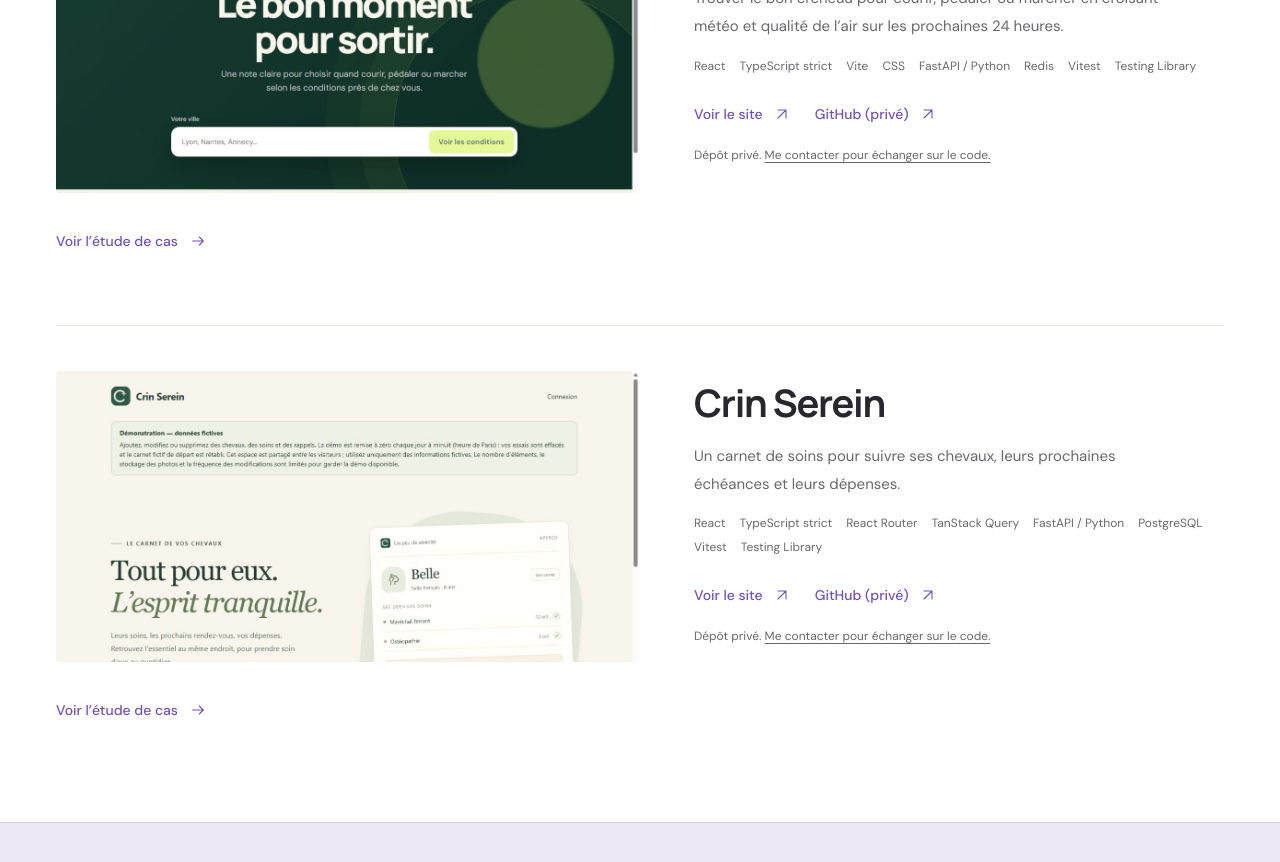
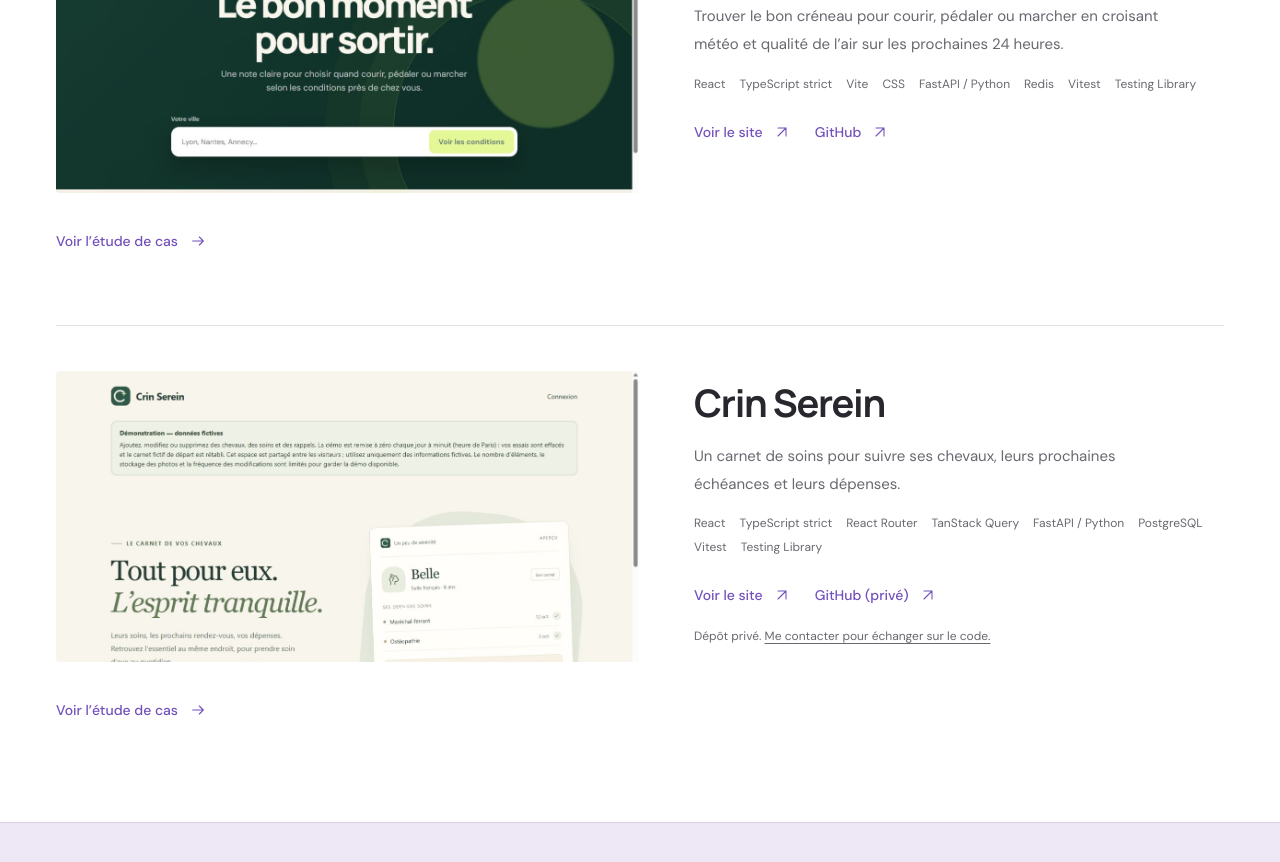
Before and after one commit to Etoiline/etoiline-dev, a React (Vite) app: page / in a window 1280 px wide. Shown: the part 1360-2222 px from the top of the page. Built offline with nearby package versions, Linux system fonts and the light colour scheme.

Commit message:
🐛 Fix Mouv’Air repository visibility

```diff
--- a/src/data/portfolio.ts
+++ b/src/data/portfolio.ts
@@ -3,6 +3,7 @@
  * App et ses composants consomment ces données aussi bien pendant le pré-rendu que dans le navigateur.
  * Modifier ce fichier change les contenus affichés ; les textes de l’accueil et d’App restent dans leurs composants.
  * Les métadonnées de index.html sont distinctes et doivent être actualisées si le positionnement change.
+ * La visibilité des dépôts est maintenue ici après vérification sur GitHub, sans synchronisation automatique.
  */
 import type { PortfolioProfile, Project, SkillGroup } from '../types/portfolio'
 
@@ -48,7 +49,7 @@ export const projects: readonly Project[] = [
     description:
       'Trouver le bon créneau pour courir, pédaler ou marcher en croisant météo et qualité de l’air sur les prochaines 24 heures.',
     url: 'https://mouvair.etoiline.dev',
-    repository: { url: 'https://github.com/Etoiline/mouvair-front', visibility: 'private' },
+    repository: { url: 'https://github.com/Etoiline/mouvair-front', visibility: 'public' },
     image: {
       src: '/images/mouvair.jpg',
       alt: 'Page d’accueil de Mouv’Air avec son champ de recherche de ville.',
```
Also changed, not shown: 2 other files (tests, documents, lock files or other folders).
